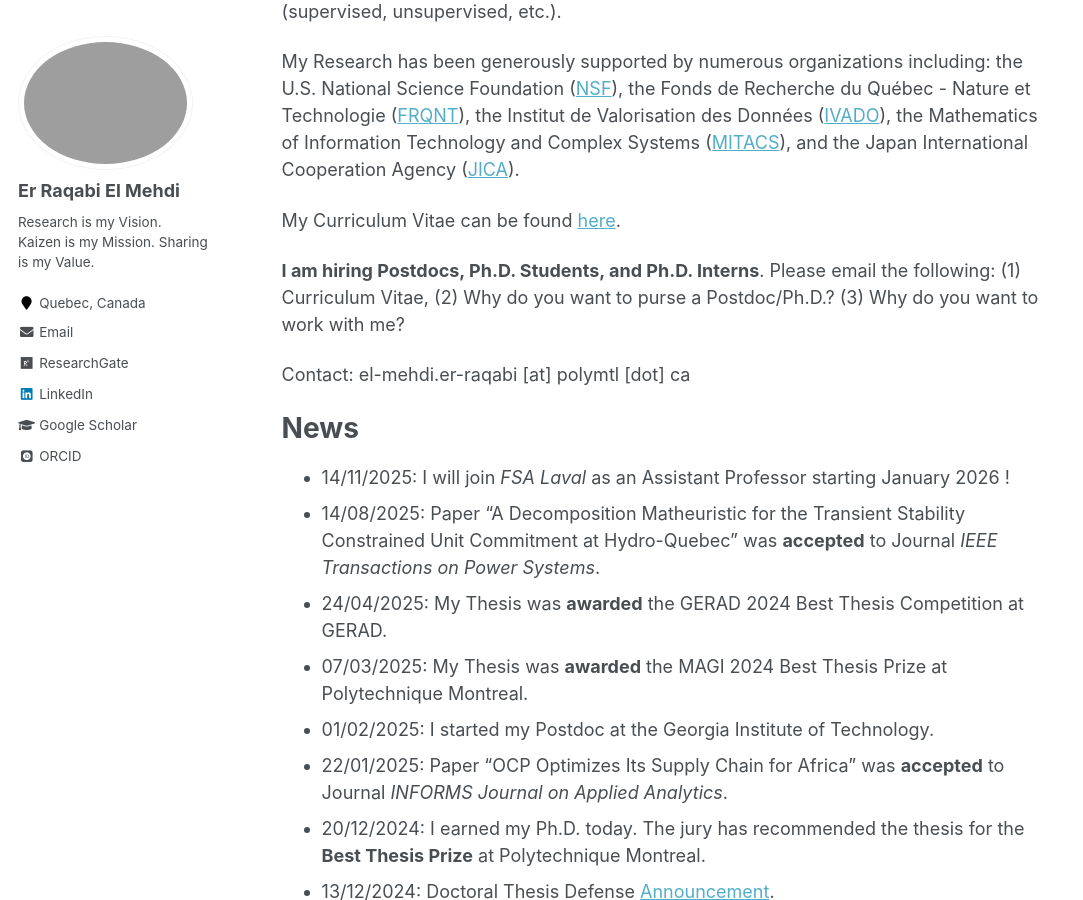
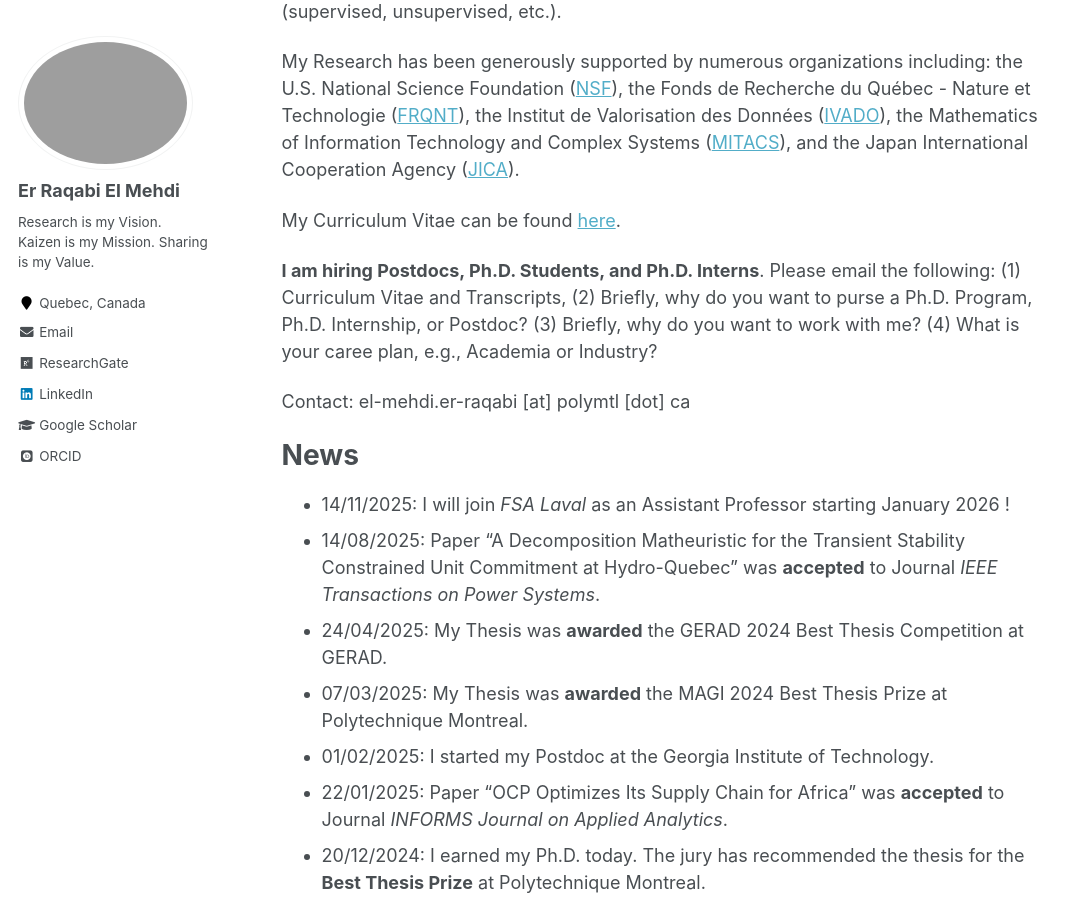
Before and after one commit to RqbMedi/rqbmedi.github.io, a Jekyll site: the page built from _pages/about.md, in a window 1280 px wide and 900 px high, scrolled down 680 px. Shown: the whole window, without its empty margins (0-1083 px from the left). Built offline with Jekyll 4.4.1, drawn with Linux system fonts in a browser that asks for light colours; some web fonts are replaced.

Commit message:
Update about.md

```diff
--- a/_pages/about.md
+++ b/_pages/about.md
@@ -15,7 +15,11 @@ My Research has been generously supported by numerous organizations including: t
 
 My Curriculum Vitae can be found [here](http://rqbmedi.github.io/files/CV.pdf).
 
-**I am hiring Postdocs, Ph.D. Students, and Ph.D. Interns**. Please email the following: (1) Curriculum Vitae, (2) Why do you want to purse a Postdoc/Ph.D.? (3) Why do you want to work with me?
+**I am hiring Postdocs, Ph.D. Students, and Ph.D. Interns**. Please email the following:
+(1) Curriculum Vitae and Transcripts,
+(2) Briefly, why do you want to purse a Ph.D. Program, Ph.D. Internship, or Postdoc?
+(3) Briefly, why do you want to work with me?
+(4) What is your caree plan, e.g., Academia or Industry?
 
 Contact: el-mehdi.er-raqabi [at] polymtl [dot] ca
 
```
